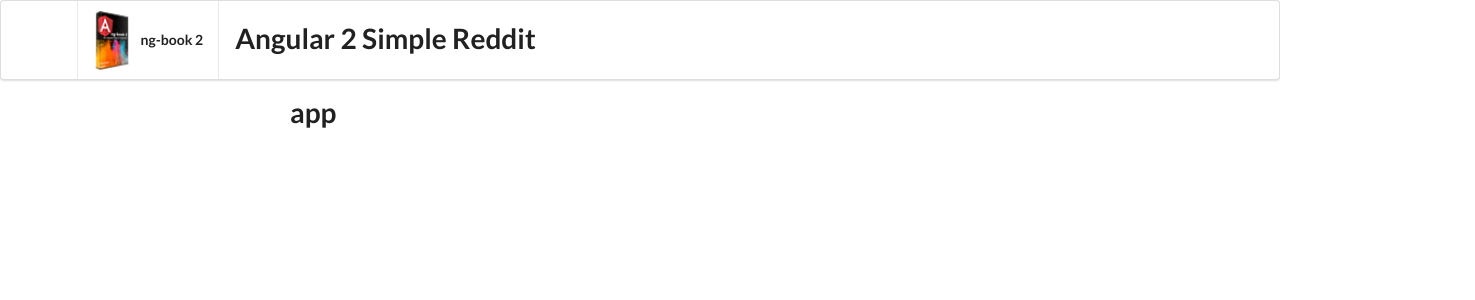
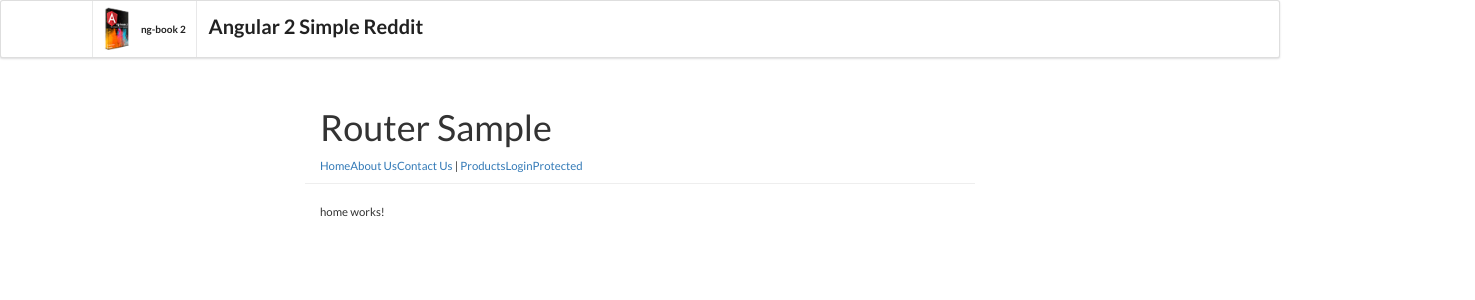
Before and after one commit to onowb/ng-book-4---Revision-62, an Angular app: page /home in a window 1280 px wide. Shown: the top 300 px of the page, 1475 px wide, since content can reach past the window. Built offline with nearby package versions, Linux system fonts and the light colour scheme.

Commit message:
Persiapan Finis

```diff
--- a/package.json
+++ b/package.json
@@ -21,6 +21,7 @@
     "@angular/platform-browser": "^4.2.4",
     "@angular/platform-browser-dynamic": "^4.2.4",
     "@angular/router": "^4.2.4",
+    "bootstrap": "^3.3.7",
     "core-js": "^2.4.1",
     "rxjs": "^5.4.2",
     "zone.js": "^0.8.14"
--- a/src/app/app.component.html
+++ b/src/app/app.component.html
@@ -1,3 +1,20 @@
-<h1>
-  {{title}}
-</h1>
+<div class="page-header">
+  <div class="container">
+    <h1>Router Sample</h1>
+    <div class="navLinks">
+      <a [routerLink]="['/home']">Home</a>
+      <a [routerLink]="['/about']">About Us</a>
+      <a [routerLink]="['/contact']">Contact Us</a>
+      |
+      <a [routerLink]="['/products']">Products</a>
+      <a [routerLink]="['/login']">Login</a>
+      <a [routerLink]="['/protected']">Protected</a>
+    </div>
+  </div>
+</div>
+
+<div id="content">
+  <div class="container">
+    <router-outlet></router-outlet>
+  </div>
+</div>
--- a/src/app/app.component.ts
+++ b/src/app/app.component.ts
@@ -1,4 +1,5 @@
 import { Component } from '@angular/core';
+import {Router} from '@angular/router';
 
 @Component({
   selector: 'app-root',
@@ -6,5 +7,5 @@ import { Component } from '@angular/core';
   styleUrls: ['./app.component.css']
 })
 export class AppComponent {
-  title = 'app';
+  constructor(private router: Router) {}
 }
```
Also changed, not shown: src/app/app.module.ts (+25 -2 lines), .angular-cli.json.
